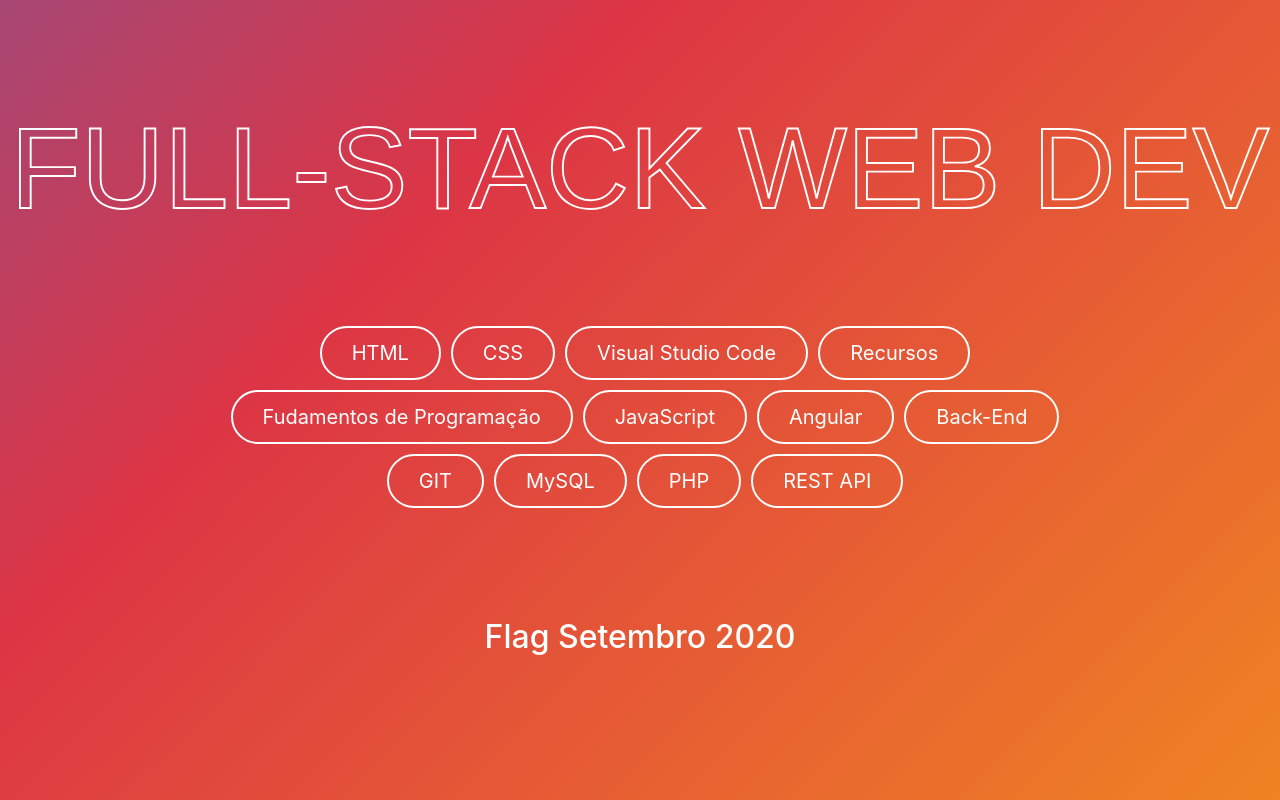
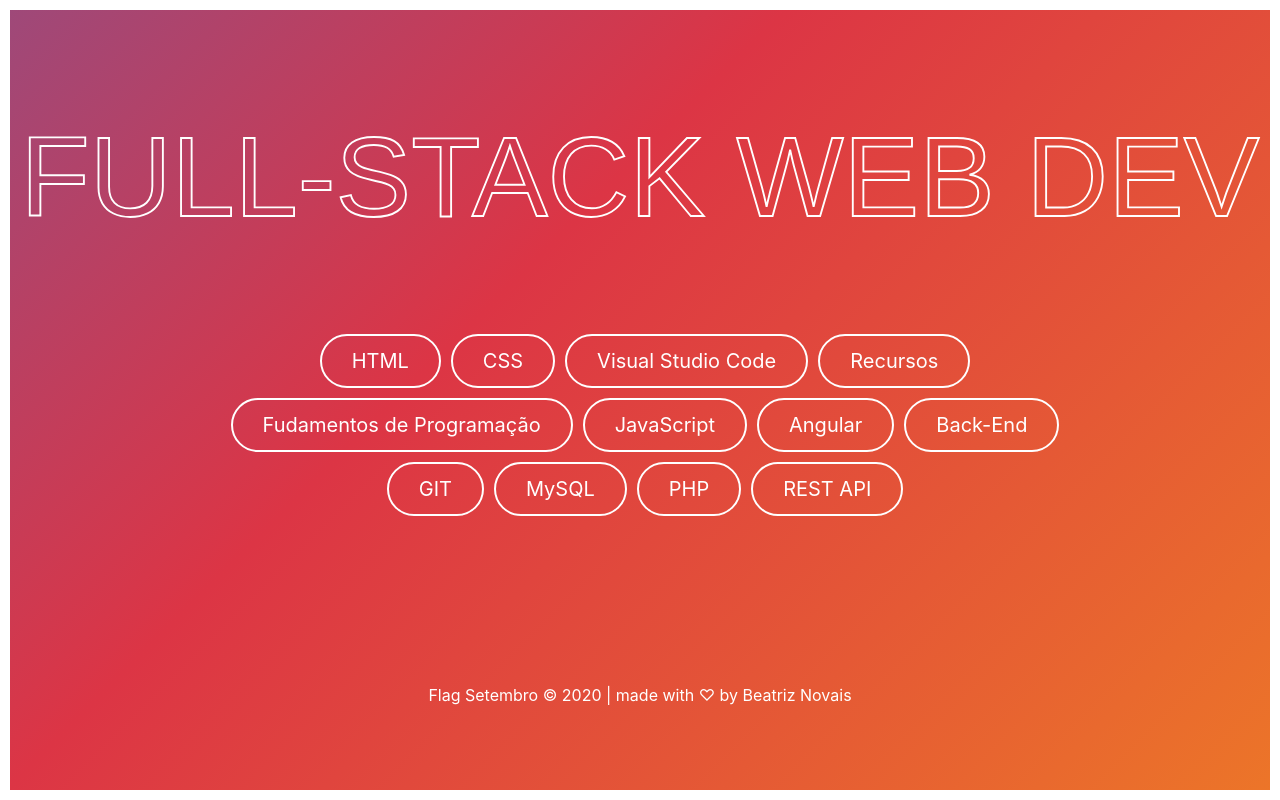
Before and after one commit to be-monospace/FullStack_Notes_Website, a plain HTML site: page index.html in a window 1280 px wide. Drawn offline with nearby package versions, Linux system fonts and the light colour scheme.

Commit message:
2nd Commit
- main footer
- Body border

```diff
--- a/index.html
+++ b/index.html
@@ -7,14 +7,22 @@
 
     <!-- Bootstrap CSS -->
     <link rel="stylesheet" href="https://cdn.jsdelivr.net/npm/bootstrap@4.5.3/dist/css/bootstrap.min.css" integrity="sha384-TX8t27EcRE3e/ihU7zmQxVncDAy5uIKz4rEkgIXeMed4M0jlfIDPvg6uqKI2xXr2" crossorigin="anonymous">
+    <!-- footer -->
+    <link href="sticky-footer.css" rel="stylesheet">
+    <link rel="canonical" href="https://getbootstrap.com/docs/4.5/examples/sticky-footer/">
 
     <title>Full-Stack Web Dev - Flag 2020</title>
 
     <style>
+
+      /* Gradiente fundo */
+
       body {
+          height: 100vh;
           background: linear-gradient(-45deg, #ffc107, #dc3545, #007bff, #28a745);
           background-size: 400% 400%;
           animation: gradient 15s ease infinite;
+          border: 10px solid white;
       }
 
       @keyframes gradient {
@@ -38,6 +46,7 @@
         margin-bottom: 80px;
       }
 
+      /* Btns */
 
       .btn {
         font-size: 20px;
@@ -52,32 +61,23 @@
         color: white;
       }
 
-      /* Não funciona */
-      .btn-outline-warning:active {
-        color: white;
+      .my_btn_row {
+        margin-bottom: 10px;
       }
 
-      samp {
-          font-size: 14px;
+      .my_btn_group {
+        margin-bottom: 12%;
       }
 
-      .my_code_div {
-          background-color: #f8f9fa;
-          border: 0.5px solid lightsteelblue;
-          padding: 20px;
-          margin-bottom: 20px;
+      /* Footer */
+
+      .footer  {
+        display: flex;
+        background-color: transparent;
       }
 
-      .my_tag {
-          color: magenta;
-      }
-
-      .my_title {
-        color: white;
-      }
-
-      .my_btn_row {
-        margin-bottom: 10px;
+      .text-muted {
+        color: white !important;
       }
 
   </style>
@@ -94,6 +94,7 @@
 
       <!-- Nav -->
 
+      <div class="my_btn_group">
         <div class="d-flex justify-content-center my_btn_row">
           <a class="btn btn-outline-primary" href="html.html" role="button">HTML</a>
           <a class="btn btn-outline-danger" href="css.html" role="button">CSS</a>
@@ -112,10 +113,16 @@
           <a class="btn btn-outline-warning" href="#" role="button">PHP</a>
           <a class="btn btn-outline-primary" href="#" role="button">REST API</a>
         </div>
+      </div>
 
-    <div class="d-flex justify-content-center">
-      <h2 class="my_title">Flag Setembro 2020</h2>
+    <!-- FOOTER -->
+
+  <footer class="footer mt-auto py-3">
+    <div class="container">
+      <span class="text-muted">Flag Setembro &#169 2020 | made with ♡ by Beatriz Novais</span>
     </div>
+  </footer>
+
 
     <!-- Optional JavaScript; choose one of the two! -->
 
--- /dev/null
+++ b/sticky-footer.css
@@ -0,0 +1,13 @@
+/* Custom page CSS
+-------------------------------------------------- */
+/* Not required for template or sticky footer method. */
+
+.container {
+  width: auto;
+  max-width: 680px;
+  padding: 0 15px;
+}
+
+.footer {
+  background-color: #f5f5f5;
+}
```
Also changed, not shown: 1 other file. Lines whose indentation alone changed are shown as unchanged.
